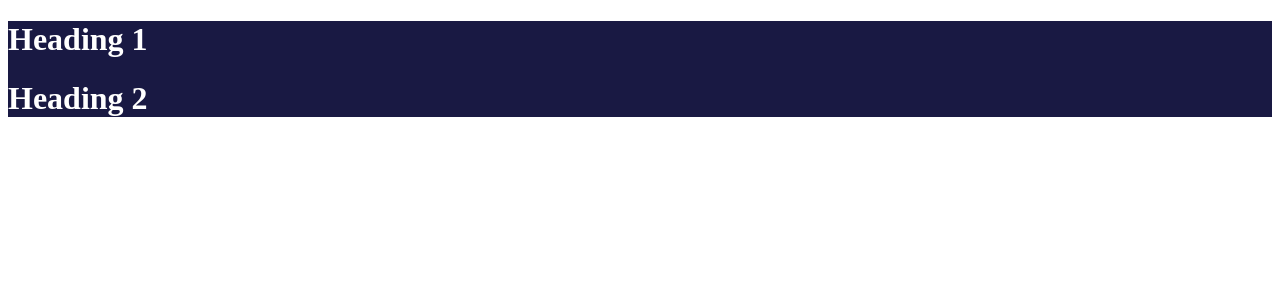
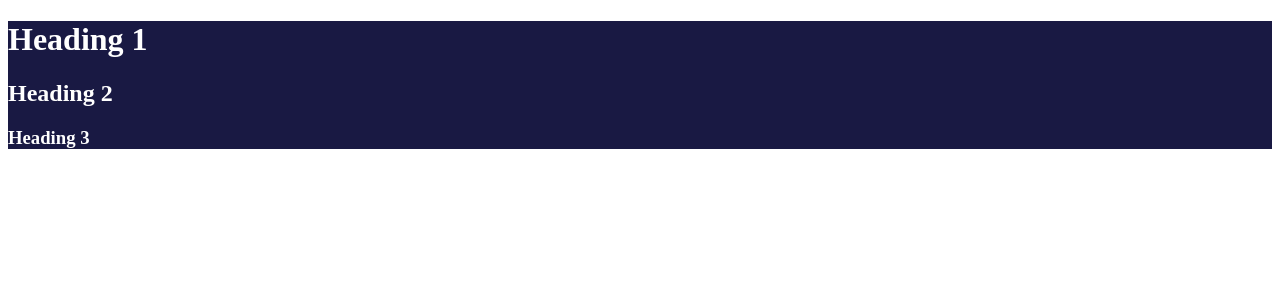
Before and after one commit to subhankari2/NamasteReact, a React (Vite) app: page / in a window 1280 px wide. Shown: the top 300 px of the page. Built offline with nearby package versions, Linux system fonts and the light colour scheme.

Commit message:
multiple child inside div element

```diff
--- a/App.js
+++ b/App.js
@@ -1,15 +1,22 @@
 import React from "react";
 import ReactDOM  from "react-dom/client";
+console,console.log("inside ");
 const heading1=React.createElement("h1",{
     id:"title1",
     style:{color:"white"},
     key:"h1"
 },"Heading 1");
-const heading2=React.createElement("h1",{
+const heading2=React.createElement("h2",{
     id:"title2",
     style:{color:"white"},
     key:"h2"
 },"Heading 2");
-const container=React.createElement("div",{id:"container"},[heading1,heading2]);
+const heading3=React.createElement("h3",{
+    id:"title3",
+    style:{color:"white"},
+    key:"h3"
+},"Heading 3");
+
+const container=React.createElement("div",{className:"title"},[heading1,heading2,heading3]);
 const root=ReactDOM.createRoot(document.getElementById("root"));
 root.render(container);
--- a/style.css
+++ b/style.css
@@ -1,3 +1,6 @@
 #container{
     background-color: rgb(25, 25, 67);
 }
+.title{
+    background-color: rgb(25, 25, 67);
+}
```
